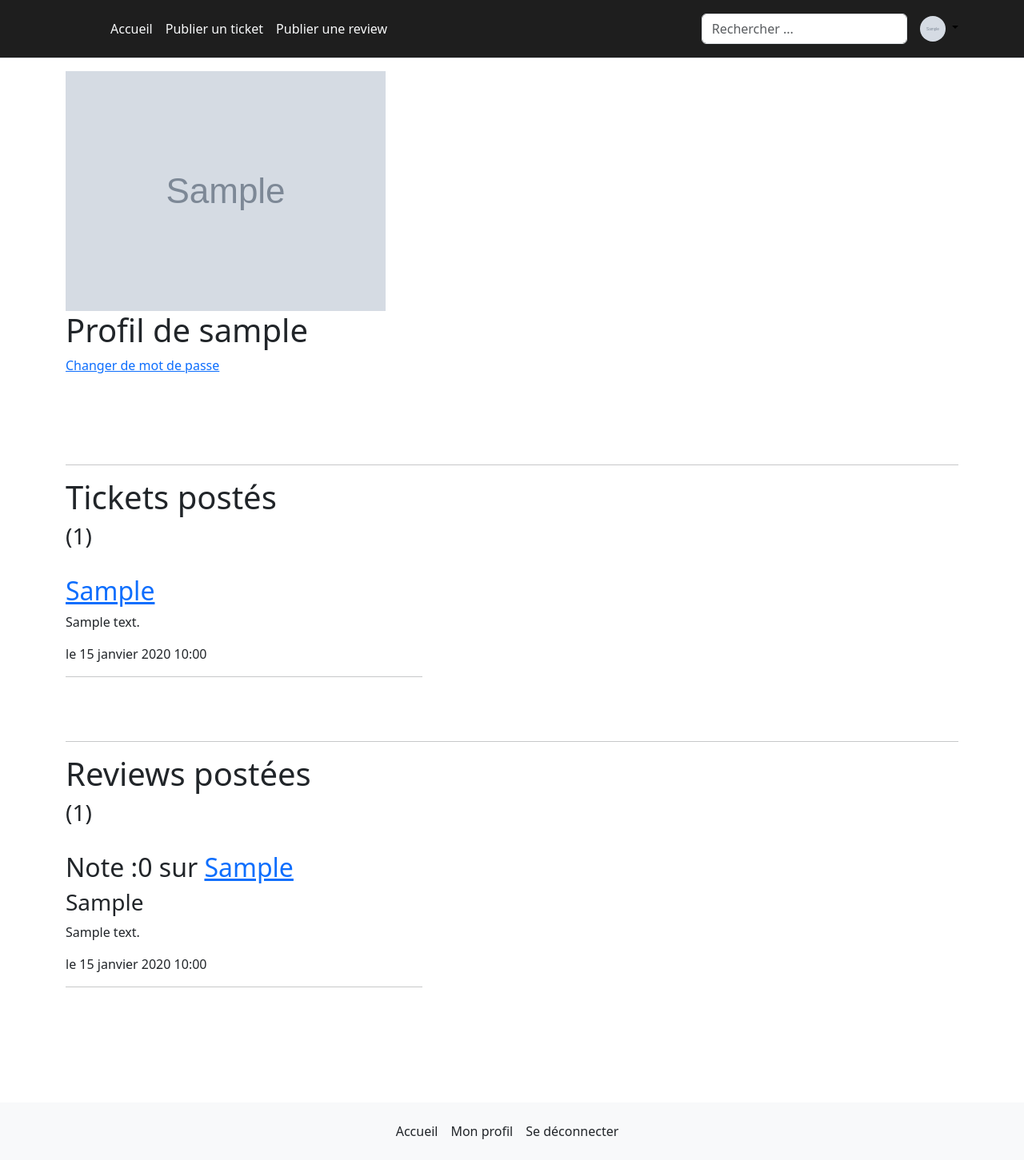
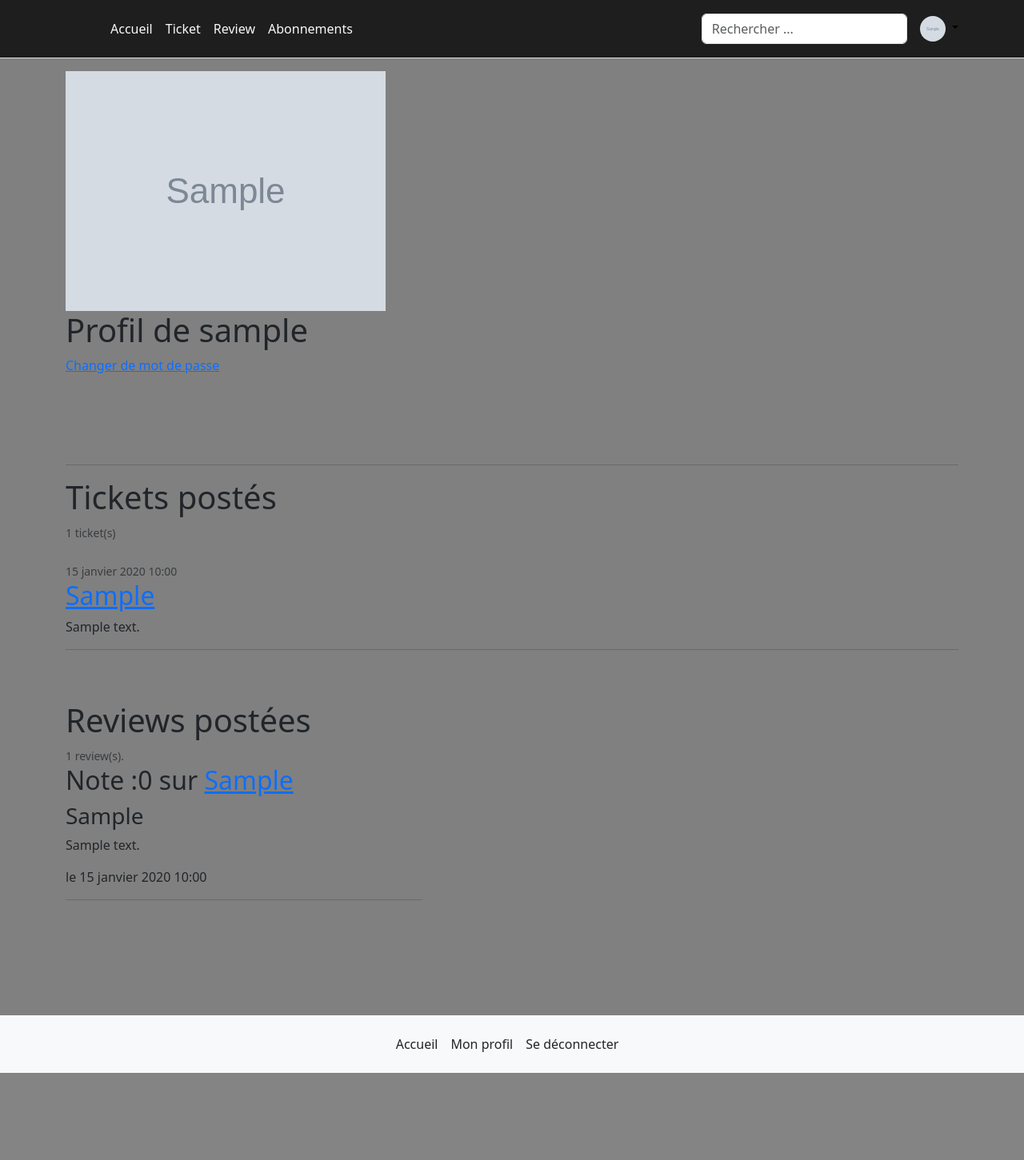
Before and after one commit to Al3xBrs/LITReview, a Django app: page /profil/1/ in a window 1280 px wide. Shown: the whole page at 80% size. After the commit the page ends 1342 px from the top, so only its background shows below. Run offline with Django 4.2, Linux system fonts and the light colour scheme; a user stored in the database is signed in; tables that the repository leaves empty hold one stand-in row (values such as "Sample post"); grey boxes marked "Sample" are stand-in pictures.

Commit message:
minors updates, subscribers in work

```diff
--- a/LITReview/LITReview/urls.py
+++ b/LITReview/LITReview/urls.py
@@ -45,7 +45,7 @@ urlpatterns = [
     path("profil/<int:user_id>/", profil_page, name="profil_page"),
     path('user/follow/<int:user_id>/', follow_user, name='follow_user'),
     path('user/unfollow/<int:user_id>/', unfollow_user, name='unfollow_user'),
-    #path("followed/", articles.views.followed, name="followed")
+    path("followed/", articles.views.followed, name="followed")
 ]
 
 if settings.DEBUG:
--- a/LITReview/articles/static/articles/style.css
+++ b/LITReview/articles/static/articles/style.css
@@ -10,3 +10,7 @@
 .banner {
     background-color: rgb(30, 30, 30);
 }
+
+.main {
+    background-color: gray;
+}
--- a/LITReview/articles/templates/articles/base.html
+++ b/LITReview/articles/templates/articles/base.html
@@ -9,8 +9,8 @@
     <link href="https://cdn.jsdelivr.net/npm/bootstrap@5.3.0/dist/css/bootstrap.min.css" rel="stylesheet" integrity="sha384-9ndCyUaIbzAi2FUVXJi0CjmCapSmO7SnpJef0486qhLnuZ2cdeRhO02iuK6FUUVM" crossorigin="anonymous">
     <link rel="stylesheet" href="{% static 'articles/style.css' %}">
 </head>
-
-<body>
+<main class="main">
+  <body>
     {% if user.is_authenticated %}
     <header class="p-3 mb-3 border-bottom banner">
         <div class="container">
@@ -21,8 +21,9 @@
 
             <ul class="nav col-12 col-lg-auto me-lg-auto mb-2 justify-content-center mb-md-0">
               <li><a href="{% url 'home' %}" class="nav-link px-2 link-light">Accueil</a></li>
-              <li><a href="{% url 'ticket_upload' %}" class="nav-link px-2 link-light">Publier un ticket</a></li>
-              <li><a href="{% url 'review_up' %}" class="nav-link px-2 link-light">Publier une review</a></li>
+              <li><a href="{% url 'ticket_upload' %}" class="nav-link px-2 link-light">Ticket</a></li>
+              <li><a href="{% url 'review_up' %}" class="nav-link px-2 link-light">Review</a></li>
+              <li><a href="{% url 'followed' %}" class="nav-link px-2 link-light">Abonnements</a></li>
             </ul>
 
             <form class="col-12 col-lg-auto mb-3 mb-lg-0 me-lg-3" role="search">
@@ -58,5 +59,8 @@
         {% endif %}
     </div>
     <script src="https://cdn.jsdelivr.net/npm/bootstrap@5.3.0/dist/js/bootstrap.bundle.min.js" integrity="sha384-geWF76RCwLtnZ8qwWowPQNguL3RmwHVBC9FhGdlKrxdiJJigb/j/68SIy3Te4Bkz" crossorigin="anonymous"></script>
-</body>
+  </body>
+
+</main>
+
 </html>
--- a/LITReview/users/templates/users/profil_user.html
+++ b/LITReview/users/templates/users/profil_user.html
@@ -24,19 +24,32 @@
 {% endif %}
 <br><br>
 <hr>
-<h1>Tickets postés</h1>
-<h3>({{ tickets.count }})</h3>
+<div class="article-metadata">
+    <h1>Tickets postés</h1>
+    <small class="text-muted">{{ tickets.count }} ticket(s)</small>
+</div>
+
 <br>
 {% for ticket in tickets %}
-<h2><a href="{% url 'ticket_detail' ticket.id %}">{{ ticket.headline }}</a></h2>
+<article class="media content-section">
+    <div class="media-body">
+      <div class="article-metadata">
+        <small class="text-muted">{{ ticket.time_created }}</small>
+      </div>
+      <h2><a class="article-title" href="{% url 'ticket_detail' ticket.id %}">{{ ticket.headline }}</a></h2>
+      <p class="article-content">{{ ticket.body }}</p>
+    </div>
+  </article>
+{% comment %} <h2><a href="{% url 'ticket_detail' ticket.id %}">{{ ticket.headline }}</a></h2>
 <p>{{ ticket.body }}</p>
 <p>le {{ ticket.time_created }}</p>
 <HR ALIGN=RIGHT WIDTH="40%">
-<br><br>
+<br><br> {% endcomment %}
 {% endfor %}
 <hr>
+<br><br>
 <h1>Reviews postées</h1>
-<h3>({{ reviews.count }})</h3>
+<small class="text-muted">{{ reviews.count }} review(s).</small>
 <br>
 {% for review in reviews  %}
 {% if review.ticket != null %}
--- a/LITReview/users/views.py
+++ b/LITReview/users/views.py
@@ -27,7 +27,7 @@ def profil_page(request, user_id):
 @login_required
 def follow_user(request, user_id):
     user_check = models.User.objects.get(id=user_id)
-    user = models.User.objects.get(id=request.user.id)
+    user = request.user
     user.followers.add(user_check)
     return redirect("profil_page", user_id)
 
```
Also changed, not shown: LITReview/articles/templates/articles/followed.html (+23 -3 lines), LITReview/articles/views.py (+7 -3 lines), LITReview/media/tchoupi_3_LiwZ2HP.jpeg (added), LITReview/media/tchoupi_4.jpeg (added).
